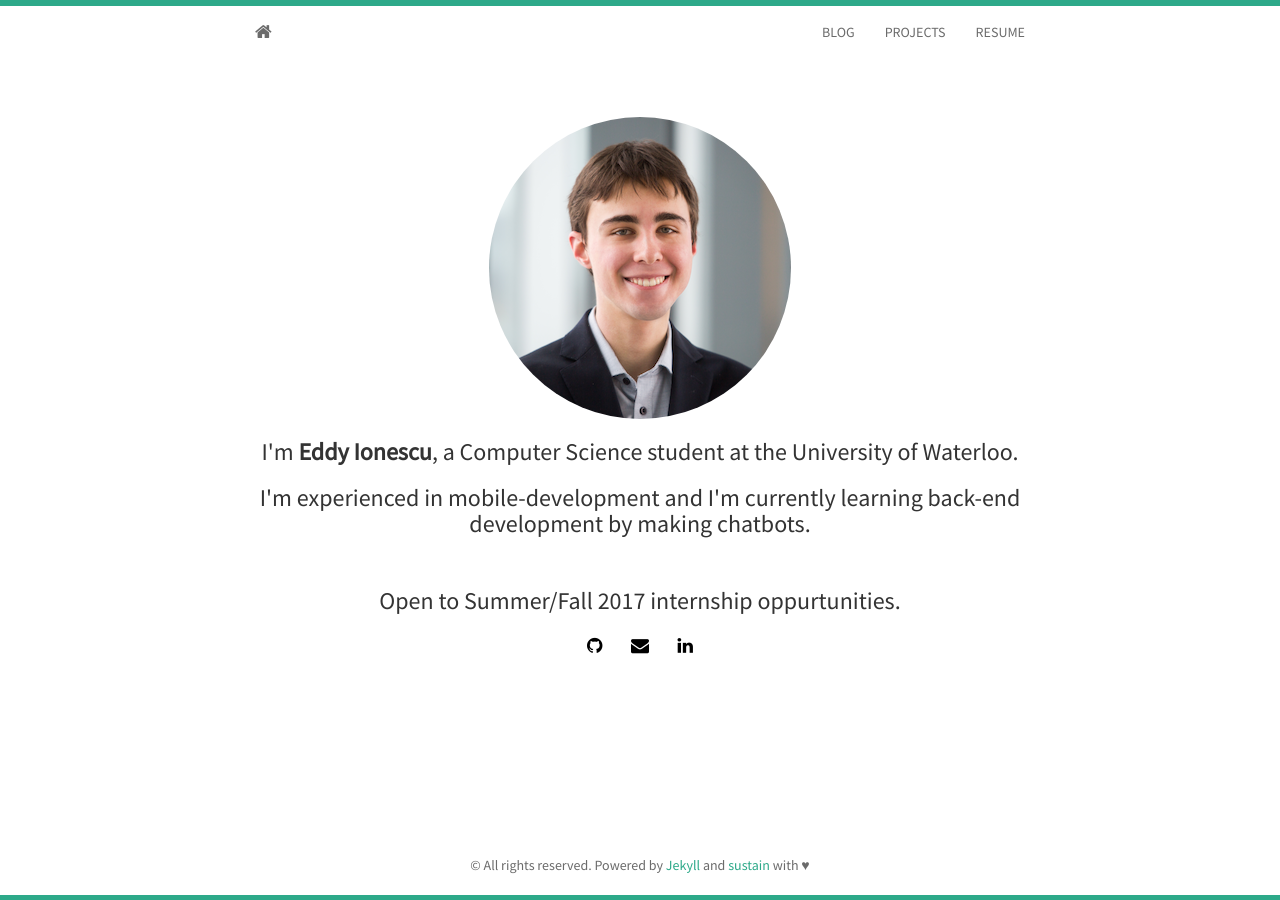
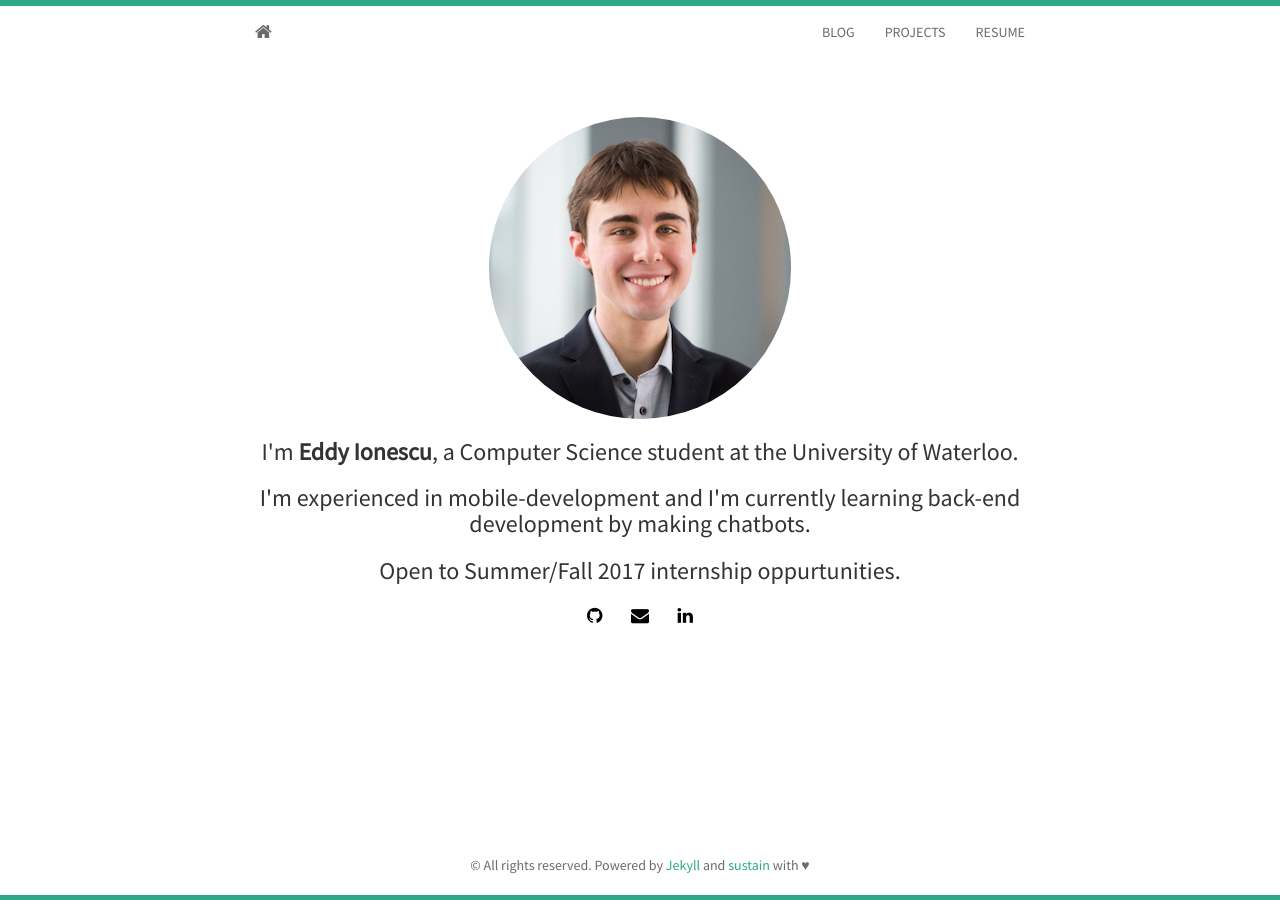
Before and after one commit to EddyIonescu/eddyionescu.github.io, a Jekyll site: the page built from index.html, in a window 1280 px wide. Built offline with Jekyll 4.4.1, drawn with Linux system fonts in a browser that asks for light colours; nearby versions of some CDN libraries; the list of posts is cut into pages by our own code.

```diff
--- a/index.html
+++ b/index.html
@@ -8,7 +8,7 @@ layout: home
 		<img class="img-circle" src="{{ site.baseurl }}static/img/{{ site.avatar }}" alt="Responsive image">
 	  </div>
 	  <h3>I'm <strong>{{ site.author }}</strong>, a Computer Science student at the University of Waterloo.</h3>
-	  <h3>I'm experienced in mobile-development and I'm currently learning back-end development by making chatbots.</h3><br/>
+	  <h3>I'm experienced in mobile-development and I'm currently learning back-end development by making chatbots.</h3>
 	  <h3>Open to Summer/Fall 2017 internship oppurtunities.
 	  {% include social.html %}
 	</div>
```
